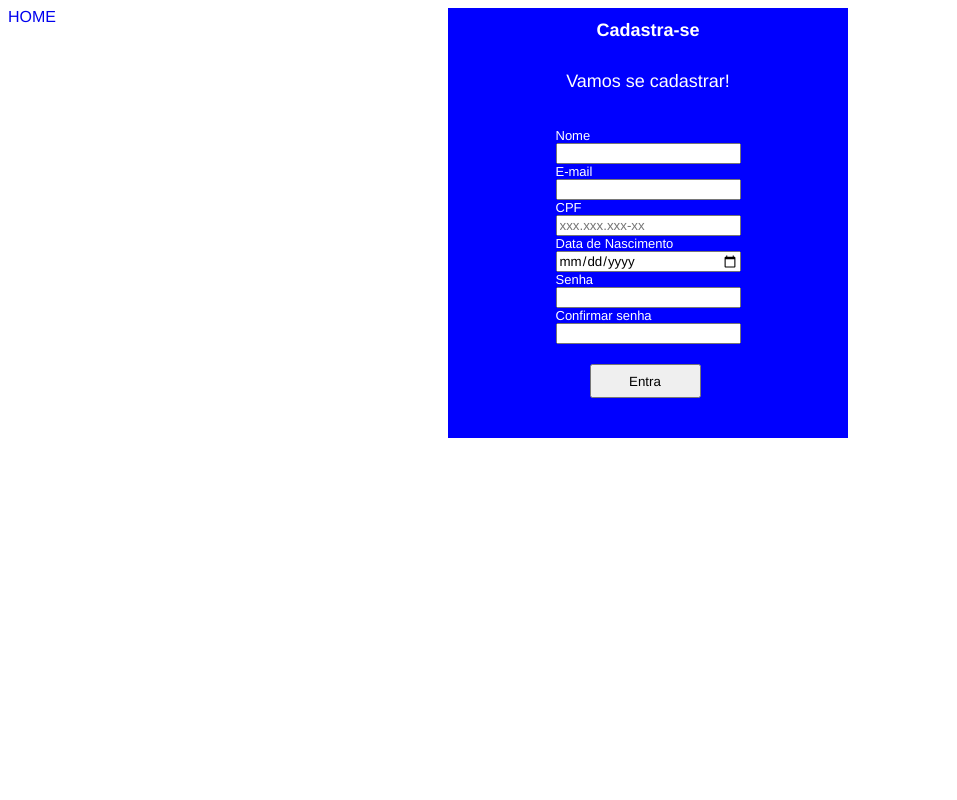
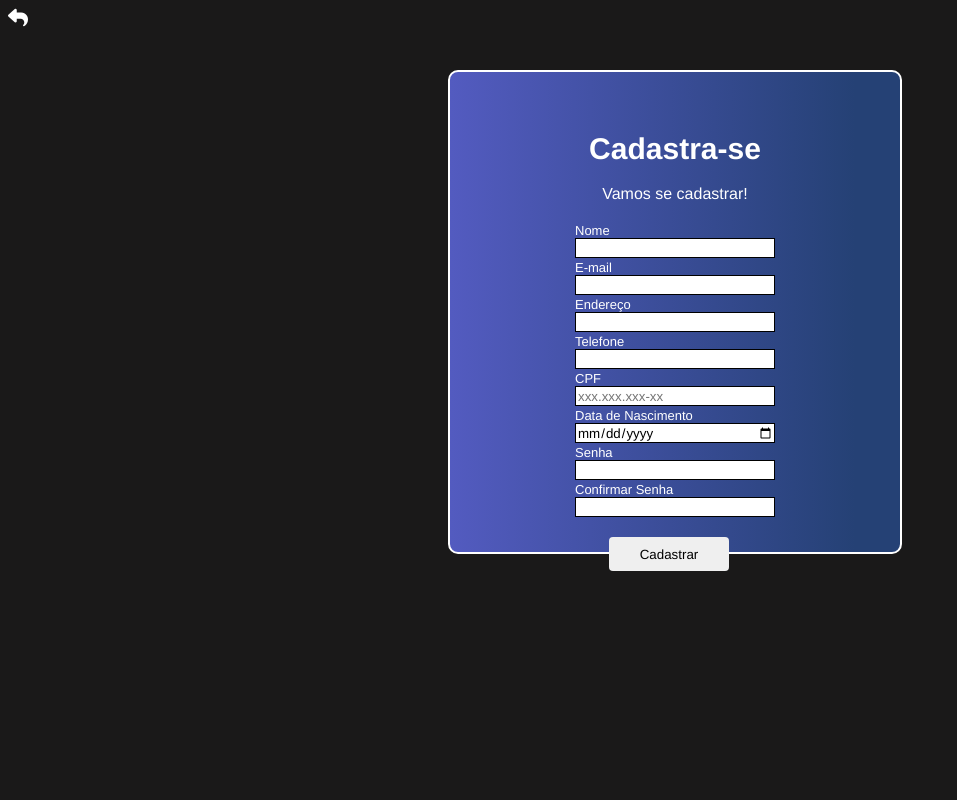
Before and after one commit to RafaelRodrigues87/projeto-futStyle, a Django app: page /criar/ in a window 1280 px wide. Shown: the whole page, without its empty margins (0-957 px from the left). Run offline with Django 3.2, Linux system fonts and the light colour scheme; some libraries are stand-ins or nearby versions.

Commit message:
cadastro funcional

```diff
--- a/setup/urls.py
+++ b/setup/urls.py
@@ -1,17 +1,17 @@
-from django.contrib import admin # type: ignore
-from django.urls import path # type: ignore
-from todos.views import view_inical, carrinho, login, criar, verificar_conexao# Importando explicitamente as views
+from django.contrib import admin  # type: ignore
+from django.urls import path  # type: ignore
+from todos.views import view_inical, carrinho, login, criar, verificar_conexao, cadastro  # Importando explicitamente as views
 
 urlpatterns = [
     path('admin/', admin.site.urls),
-    #rota da tela inicial
+    # Rota da tela inicial
     path('', view_inical, name="home"),
-    #rota da tela de carrinho
+    # Rota da tela de carrinho
     path('carrinho/', carrinho, name="carrinho"),
-    #rota da tela de login
+    # Rota da tela de login
     path('login/', login, name="login"),
-    #rota de criar
-    path('criar/', criar, name="criar"),
-
-     path('verificar-conexao/', verificar_conexao, name='verificar_conexao')
+    # Rota de criação/cadastro
+    path('criar/', cadastro, name="cadastro"),
+    # Rota de verificação de conexão
+    path('verificar-conexao/', verificar_conexao, name='verificar_conexao'),
 ]
--- a/todos/admin.py
+++ b/todos/admin.py
@@ -1 +1,5 @@
 from django.contrib import admin # type: ignore
+from django.contrib import admin
+from .models import Cliente
+
+admin.site.register(Cliente)
--- a/todos/static/todos/css/criar.css
+++ b/todos/static/todos/css/criar.css
@@ -5,14 +5,26 @@
 
 /* esses comandos deixa os elementos centralizados  */
 
+body{
+    background-color: rgb(26, 25, 25)
+}
+
 div{
     display: flex;
     flex-direction: column; /* alinha os elementos verticalmente*/
     align-items: center;/*centraliza o conteúdo*/
 }
-h1, p{
+h1{
+    font-size: 30px;
     color: white;
-    font-size: 18px;
+    position: relative;
+    top: 15px;
+    text-align: center; /*centraliza os elementos h1 e p */
+}
+p{
+    color: white;
+    position: relative;
+    top: -2px;
     text-align: center; /*centraliza os elementos h1 e p */
 }
 label{
@@ -25,27 +37,54 @@ label{
     align-items: flex-start; /*alinha a esquerda*/
     gap: 10px; /* espaço entre os elementos */
 }
+input{
+    border: 0.2px solid rgb(0, 0, 0);
+    margin-bottom: 2px;
+
+}
+input, label{
+    position: relative;
+    top: -16px;
+}
 input, button{
-    width: 100%;/* Faz com que os inputs ocupem toda a largura do form */
+    height: 20px;
+    width: 200px;/* Faz com que os inputs ocupem toda a largura do form */
     max-width: 300px;/* Limita a largura máxima dos inputs */
 }
 button{
     position: relative;
-    top: 20px;      /* Move o botão 10px para baixo */
+    top: 2px;      /* Move o botão 10px para baixo */
     left: 34px;
     width: 60%;
     height: 34px;
     align-self: center; /*centraliza o botão*/
+    border: none;
+    border-radius: 4px;
+    transition: 0.3s;
+
+}
+button:hover {
+    color: white;
+    background-color:rgb(16, 119, 255);
+    box-shadow: 3px 0px 14px rgba(1, 206, 206, 0.3);
 }
 /* final */
 
 /* cria um fundo no menu  */
 .cadastro{
     position: absolute;
+    top: 70px;
     left: 35%;
-    background-color: blue;
+    background: linear-gradient(90deg, rgba(0,0,0,1) 0%, rgba(0,0,0,1) 0%, rgb(83, 91, 192) -10%, rgb(37, 65, 117) 90%);
     width: 400px;
     height: 430px;
+    border-radius: 10px;
+    border: 2.5px solid white;
+    padding:25px;
+}
+.voltar{
+    font-size: 20px;
+    color: white;
 }
 @media (max-width: 450px){
     .cadastro{
--- a/todos/templates/todos/criar.html
+++ b/todos/templates/todos/criar.html
@@ -1,42 +1,52 @@
-{% load static%}
+{% load static %}
 
 <html lang="pt-br">
 <head>
     <meta charset="UTF-8">
     <meta name="viewport" content="width=device-width, initial-scale=1.0">
-    <link rel="stylesheet" href="{% static 'todos/css/criar.css'%}">
-    <title>Cadastro </title>
+    <link rel="stylesheet" href="{% static 'todos/css/criar.css' %}">
+    <script src="https://kit.fontawesome.com/13d0897c8c.js" crossorigin="anonymous"></script>
+    <title>Cadastro</title>
 </head>
 <body>
-   <div class="cadastro"><!--conteiner de todo cadastro -->
-        <div class="caixa"></div> <!--div para criar uma caixa-->
+    <div class="cadastro">
+        <div class="caixa"></div>
         <h1>Cadastra-se</h1>
-        <p>Vamos se cadastrar!</p> <br>
+        <p>Vamos se cadastrar!</p><br>
 
-        <div class="form"> <!--conteiner para o formulário-->
-            <form>
-                <label>Nome</label><br> <!-- Ela ajuda a identificar para o usuário o propósito de cada campo no formulário-->
-                <input type="text" id="nome" name="nome"><br><!--inpu vai receber as informações-->
+        <div class="form">
+            <form method="POST">
+                {% csrf_token %}
 
-                <label>E-mail</label><br>
-                <input type="email" id="email" name="email"><br>
+                <label for="cliente_nome">Nome</label><br>
+                <input type="text" id="cliente_nome" name="cliente_nome" required><br>
 
-                <label>CPF</label><br>
-                <input type="text" id="cpf" name="CPF" maxlength="14" placeholder="xxx.xxx.xxx-xx" required><br>
+                <label for="email">E-mail</label><br>
+                <input type="email" id="email" name="email" required><br>
 
-                <label>Data de Nascimento</label><br>
-                <input type="date" id="data-nascimento" name="Data de nascimento"><br>
+                <label for="endereco">Endereço</label><br>
+                <input type="text" id="endereco" name="endereco" required><br>
 
-                <label>Senha</label><br>
-                <input type="password" id="senha" name="Senha"><br>
+                <label for="telefone">Telefone</label><br>
+                <input type="text" id="telefone" name="telefone" required><br>
 
-                <label>Confirmar senha</label><br>
-                <input type="password" id="confirmar-senha" name="Confirmar Senha "><br>
+                <label for="cpf">CPF</label><br>
+                <input type="text" id="cpf" name="cpf" maxlength="14" placeholder="xxx.xxx.xxx-xx" required><br>
 
-                <button>Entra</button> <!--botão para enviar informações-->
+                <label for="data_nascimento">Data de Nascimento</label><br>
+                <input type="date" id="data_nascimento" name="data_nascimento" required><br>
+
+                <label for="password">Senha</label><br>
+                <input type="password" id="password" name="password" required><br>
+
+                <label for="password_confirm">Confirmar Senha</label><br>
+                <input type="password" id="password_confirm" name="password_confirm" required><br>
+
+                <button type="submit">Cadastrar</button>
             </form>
         </div>
-   </div>
-   <a href="{% url 'home'%}">HOME</a>
+    </div>
+
+    <a href="{% url 'login' %}" class="voltar"><i class="fa-solid fa-reply"></i></a>
 </body>
 </html>
--- a/todos/views.py
+++ b/todos/views.py
@@ -1,7 +1,8 @@
-from django.shortcuts import render # type: ignore
+from django.shortcuts import render, redirect # type: ignore
 from django.db import connection
 from django.http import HttpResponse
-
+from .forms import ClienteForm
+from .models import Cliente
 
 #funcao que define as rotas
 
@@ -34,3 +35,50 @@ def verificar_conexao(request):
     except Exception as e:
         # Caso haja erro, retorna a mensagem com o código de erro
         return HttpResponse(f"Erro ao conectar ao banco de dados: {str(e)}", status=500)
+
+
+# def cadastro(request):
+#     if request.method == 'POST':
+#         form = CLienteForm(request.POST)
+#         if form.is_valid():
+#             form.save()
+#             return redirect('home')
+
+
+
+def cadastro(request):
+    if request.method == 'POST':
+        # Captura os dados do formulário via POST
+        cliente_nome = request.POST.get('cliente_nome')
+        email = request.POST.get('email')
+        endereco = request.POST.get('endereco')
+        telefone = request.POST.get('telefone')
+        cpf = request.POST.get('cpf')
+        data_nascimento = request.POST.get('data_nascimento')
+        password = request.POST.get('password')
+        password_confirm = request.POST.get('password_confirm')
+
+        # Valida se os campos obrigatórios foram preenchidos
+        if cliente_nome and email and endereco and telefone and cpf and data_nascimento and password and password_confirm:
+            # Verifica se as senhas coincidem
+            if password != password_confirm:
+                return HttpResponse("As senhas não correspondem.")
+
+            # Cria um novo cliente e salva no banco de dados
+            cliente = Cliente(
+                cliente_nome=cliente_nome,
+                email=email,
+                endereco=endereco,
+                telefone=telefone,
+                cpf=cpf,
+                data_nascimento=data_nascimento,
+                password=password
+            )
+            cliente.save()  # Salva o cliente no banco de dados
+            return redirect('home')  # Redireciona para a página inicial após salvar
+        else:
+            # Se algum campo obrigatório estiver vazio, exibe mensagem de erro
+            return HttpResponse("Por favor, preencha todos os campos obrigatórios.")
+
+    # Se a requisição for GET, apenas exibe o formulário vazio
+    return render(request, 'todos/criar.html')
```
Also changed, not shown: todos/forms.py (added, +35 -0 lines), todos/models_cliente.py (+4 -3 lines), todos/python/carrinho.py (+0 -7 lines), todos/static/todos/css/login.css (+28 -3 lines), todos/templates/todos/carrinho.html (+2 -40 lines), todos/templates/todos/login.html (+6 -3 lines), db.sqlite3, todos/migrations/0002_alter_cliente__saldo.py (added).
